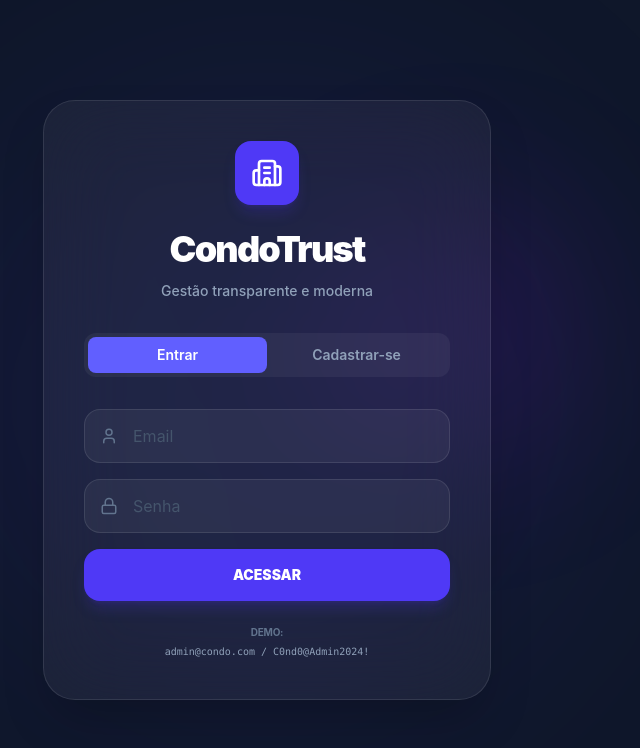
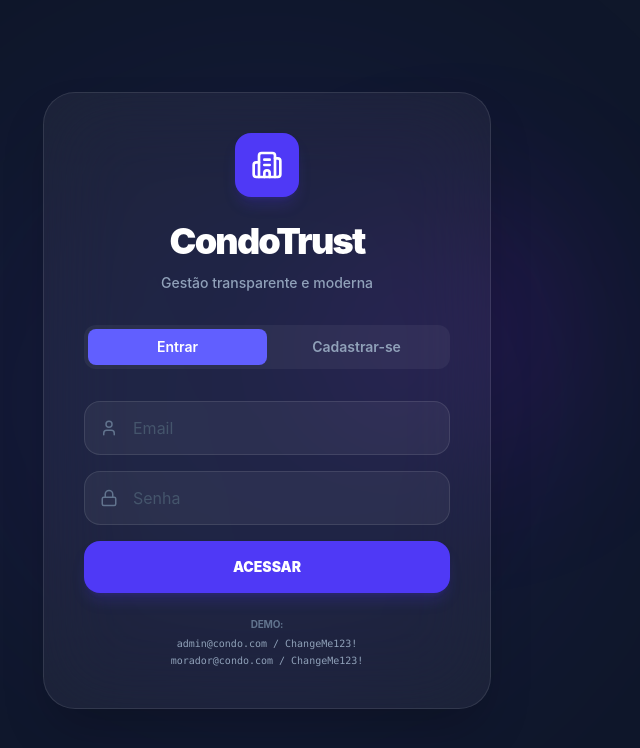
Before and after one commit to MichelAlmeida1990/Gestor-de-Condom-nio, a React (Vite) app: page / in a window 1280 px wide. Shown: the top 748 px of the page, without its empty margins (373-1013 px from the left). Built offline with nearby package versions, Linux system fonts and the light colour scheme; no server answers.

Commit message:
fix: update demo credentials on login screen

```diff
--- a/src/components/Login.tsx
+++ b/src/components/Login.tsx
@@ -95,8 +95,9 @@ export function Login({ onLogin }: LoginProps) {
             </button>
             <div className="text-center pt-2 space-y-1">
               <p className="text-[10px] text-slate-500 font-bold uppercase tracking-tight">Demo:</p>
-              <div className="flex justify-center space-x-4">
-                <span className="text-[10px] text-slate-400 font-mono">admin@condo.com / C0nd0@Admin2024!</span>
+              <div className="flex flex-col items-center space-y-0.5">
+                <span className="text-[10px] text-slate-400 font-mono">admin@condo.com / ChangeMe123!</span>
+                <span className="text-[10px] text-slate-400 font-mono">morador@condo.com / ChangeMe123!</span>
               </div>
             </div>
           </form>
```
